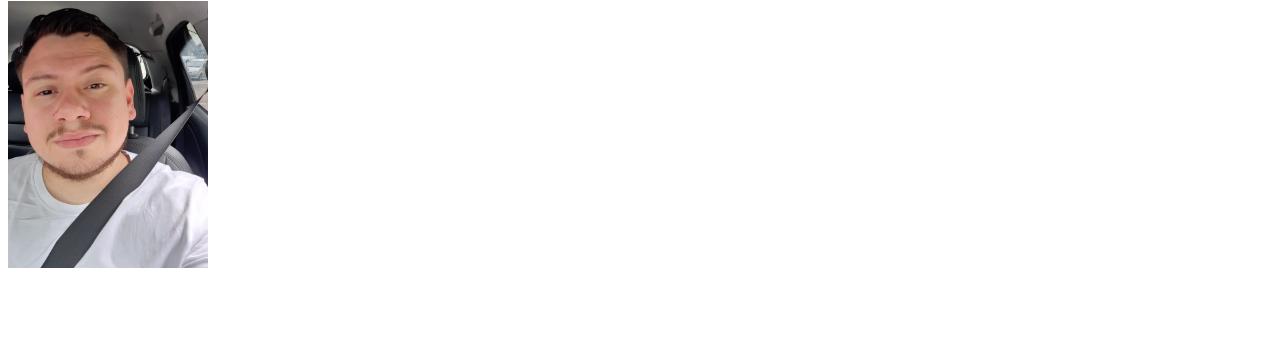
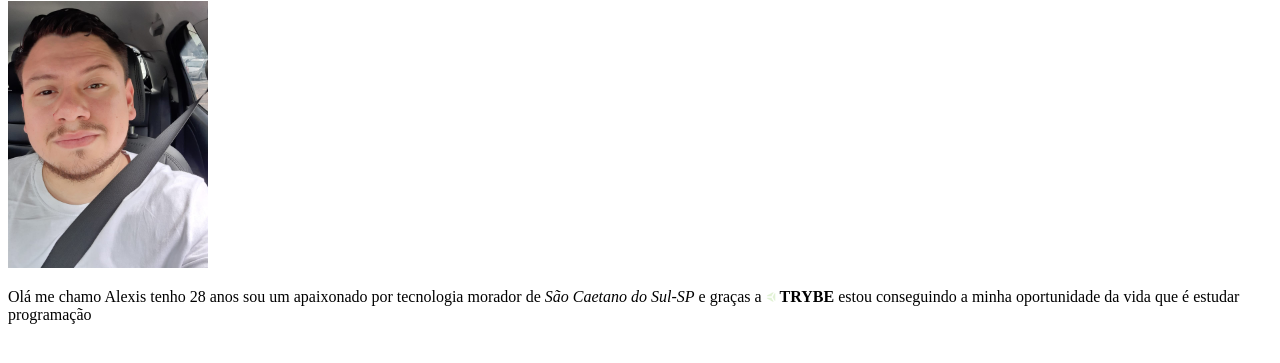
Before and after one commit to AlexisSGarcia/AlexisSGarcia.github.io, a plain HTML site: page index.html in a window 1280 px wide. Shown: the part 79-442 px from the top of the page. Drawn offline with Linux system fonts and the light colour scheme.

Commit message:
descrição

```diff
--- a/index.html
+++ b/index.html
@@ -10,5 +10,11 @@
     <h1>Alexis da Silva Garcia</h1>
     <img src="alexis.jpeg" width="200px"
     alt="foto do dono da pagina">
+    <p>Olá me chamo Alexis tenho 28 anos sou um apaixonado por tecnologia
+        morador de <i>São Caetano do Sul-SP</i> e graças a
+         <img src="bc7c4649b3d3d9f5.gif" width="10px" alt=""> <b>TRYBE</b>
+        estou conseguindo a minha oportunidade da vida que é estudar
+         programação
+    </p>
 </body>
 </html>
```
Also changed, not shown: bc7c4649b3d3d9f5.gif (added).
